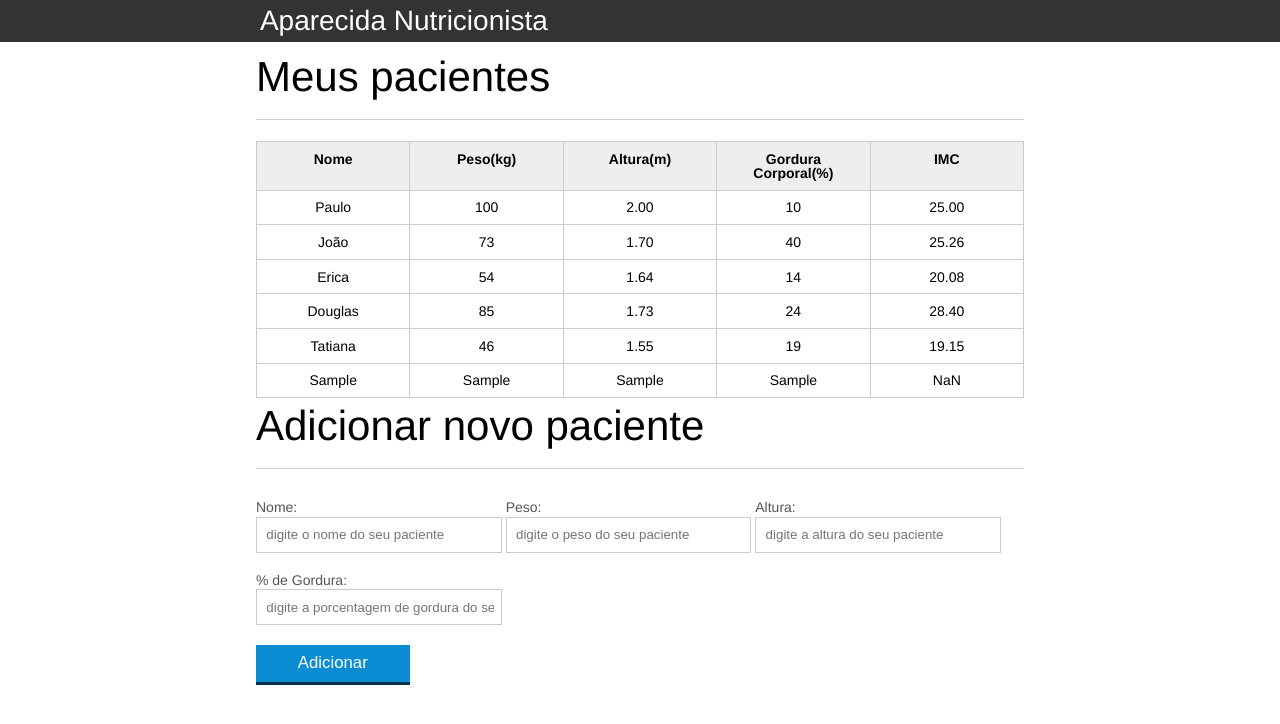
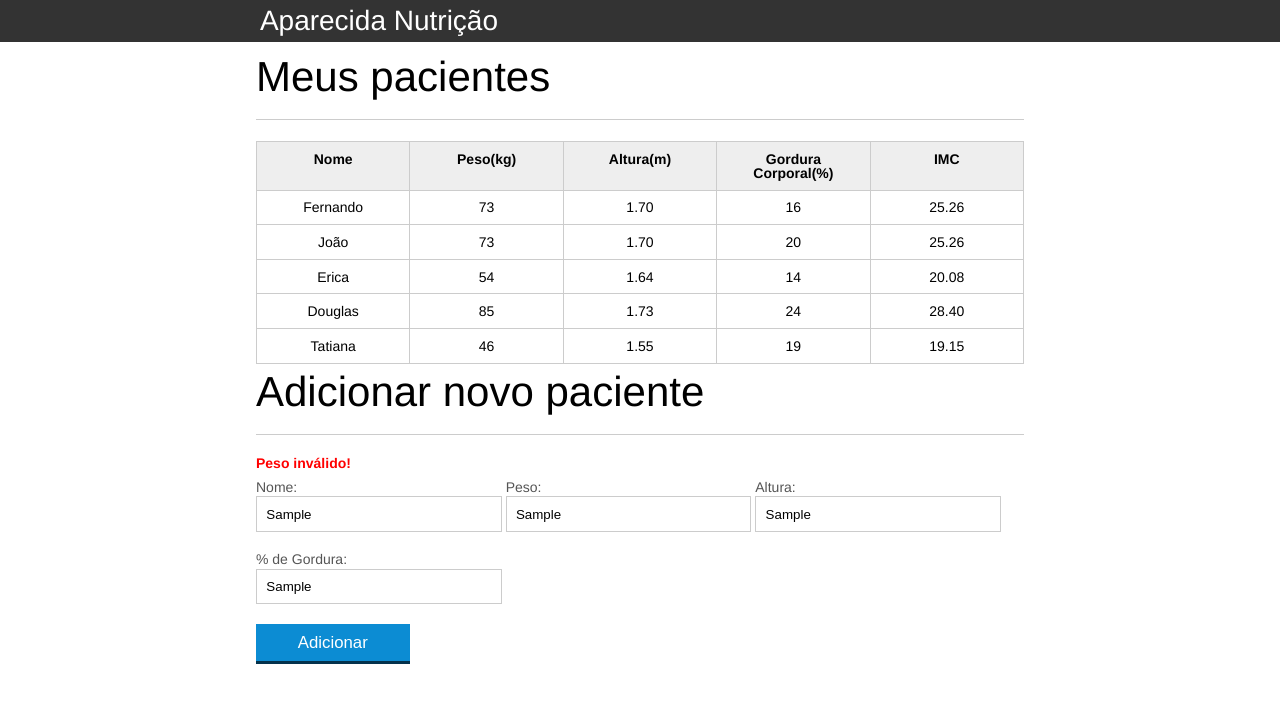
Before and after one commit to julianedeveloper/aparecida-nutrition, a plain HTML site: page index.html in a window 1280 px wide. Both pictures are taken after typing "Sample", "Sample", "Sample", "Sample" into the empty fields and a click on the button "Adicionar". Drawn offline with Linux system fonts and the light colour scheme.

Commit message:
including functions on code

```diff
--- a/css/index.css
+++ b/css/index.css
@@ -136,3 +136,8 @@ button[disabled=disabled], button:disabled {
 .paciente-invalido {
 	background-color: lightcoral;
 }
+
+#mensagem-erro{
+	color: red;
+	font-weight: bold;
+}
--- a/index.html
+++ b/index.html
@@ -30,10 +30,10 @@
 					</thead>
 					<tbody id="tabela-pacientes">
 						<tr class="paciente" id="primeiro-paciente">
-							<td class="info-nome">Paulo</td>
-							<td class="info-peso">100</td>
-							<td class="info-altura">2.00</td>
-							<td class="info-gordura">10</td>
+							<td class="info-nome">Fernando</td>
+							<td class="info-peso">73</td>
+							<td class="info-altura">1.70</td>
+							<td class="info-gordura">16</td>
 							<td class="info-imc">0</td>
 						</tr>
 
@@ -41,7 +41,7 @@
 							<td class="info-nome">João</td>
 							<td class="info-peso">73</td>
 							<td class="info-altura">1.70</td>
-							<td class="info-gordura">40</td>
+							<td class="info-gordura">20</td>
 							<td class="info-imc">0</td>
 						</tr>
 
@@ -75,6 +75,7 @@
 
 		<section class="container">
 			<h2 id="titulo-form">Adicionar novo paciente</h2>
+			<span id="mensagem-erro"></span>
 			<form id="form-adiciona">
 				<div class="grupo">
 					<label for="nome">Nome:</label>
--- a/js/calcula-imc.js
+++ b/js/calcula-imc.js
@@ -1,45 +1,40 @@
-var titulo = document.querySelector('.titulo'); // pego o campo no html
-titulo.textContent = 'Aparecida Nutricionista'; // aqui mudo o campo que peguei no html
-
+var titulo = document.querySelector('.titulo').textContent = 'Aparecida Nutrição'; // pego o campo no html
 var pacientes = document.querySelectorAll('.paciente'); //aqui defino que quero o campo #primeiro-paciente
-console.log(pacientes);
 
 for (var i = 0; i < pacientes.length; i++) {
 
     var paciente = pacientes[i];
-    console.log(paciente);
-
     var tdPeso = paciente.querySelector('.info-peso'); // aqui eu digo que quero do campo paciente o campo info-peso
     var peso = tdPeso.textContent; // aqui eu peço o conteúdo do campo tdPeso
-console.log(peso);
-
     var tdAltura = paciente.querySelector('.info-altura'); // aqui eu peço do campo paciente o campo info-altura
     var altura =  tdAltura.textContent; // aqui eu exibo o conteúdo do tdAltura
     console.log(altura);
+    var pesoValido = validaPeso(peso);
+    console.log(pesoValido);
+    var alturaValida = validaAltura(altura);
+    console.log(alturaValida);
+    var tdImc = paciente.querySelector('.info-imc'); // aqui eu defino que quero que ele pegue o campo info-imc
+    console.log(tdImc);
 
-var pesoValido = true;
-var alturaValida = true;
+    if (!validaPeso) {
 
-var tdImc = paciente.querySelector('.info-imc'); // aqui eu defino que quero que ele pegue o campo info-imc e atribua o valor após o cálculo
-
-if (peso <= 0 || peso >= 1000) {
-
-    console.log('Peso inválido!');
         pesoValido = false;
         tdImc.textContent = 'Peso inválido!'
         tdImc.style.fontWeight = "bolder";
+        paciente.classList.add("paciente-invalido");
 
-    paciente.classList.add("paciente-invalido");
+        console.log('Peso Inválido.')
 
     }
 
-if (altura <= 0 || altura >= 3.00) {
+    if (!validaAltura) {
 
-    console.log('Altura inválida!');
         alturaValida = false;
         tdImc.textContent = 'Altura inválida!'
+        tdImc.style.fontWeight = 'bolder';
+        paciente.classList.add("paciente-invalido");
 
-    paciente.classList.add("paciente-invalido");
+        console.log('Altura Inválida.');
 
     }
 
@@ -55,14 +50,37 @@ if (alturaValida === false && pesoValido === false) {
         tdImc.textContent = 'Dados inválidos!';
         tdImc.style.fontWeight = 'bold';
         tdImc.style.backgroundColor = 'lightcoral';
+
+    }
+
+    function validaPeso (peso) {
+
+        if(peso >= 0 && peso <= 400){
+            return true;
+        } else {
+            return false;
+        }
+        console.log(validaPeso);
+    }
+
+    function validaAltura (altura) {
+
+        if(altura >= 0 || altura <= 3.00){
+            return true;
+        } else {
+            return false;
+        }
+
     }
 
     function calculaImc(peso, altura){
+
         var imc = 0;
+        imc = peso / (altura * altura); // aqui eu sobreescrevi o valor anterior
 
-    imc = peso / (altura * altura);
+        return imc.toFixed(2); //exibe duas casa depois da vírgula
 
-    return imc.toFixed(2);
     }
 
+
 }
--- a/js/form.js
+++ b/js/form.js
@@ -1,22 +1,23 @@
-var botaoAdicionar = document.querySelector('#adicionar-paciente'); // aqui eu adiciono paciente.
-botaoAdicionar.addEventListener('click', function(event) { //essa função é anônima
-    //SEGURA UMA AÇÃO PADRÃO (COMO POR EXEMPLO, LIMPAR O FORMULÁRIO AO CLICAR NO BOTÃO ADICIONAR) PARA QUE EU ATRIBUA UMA NOVA.
+var botaoAdicionar = document.querySelector('#adicionar-paciente').addEventListener('click', function(event) {
+//IMPEDE AÇÃO PADRÃO (EXEMPLO: LIMPAR O FORMULÁRIO AO CLICAR EM ADICIONAR) PARA QUE EU ATRIBUA UMA NOVA.
     event.preventDefault();
-
-var form = document.querySelector("#form-adiciona"); //aqui eu mstro o quero do mundo html para executar essa função anônima.
-
-    //abaixo vou pegar cada input (campo do form, usando o que foi atribuido em name) do form e pedir pra exibir o valor deles com o '.value'.
-    //PEGAR DADOS DO FORM
+var form = document.querySelector("#form-adiciona"); //vem mundo html para executar essa função anônima.
+//PEGAR DADOS DO FORM
 var paciente = obtemPacienteDoFormulario(form);
 var pacienteTr = montaTr(paciente);
+var erro = validaPaciente(paciente);
 
- //COLOCANCO O TR (LINHA) DENTRO DA TABELA QUE JÁ HAVIA NO FORM
+    if(erro.length > 0){
+
+        var mensagemErro = document.querySelector('#mensagem-erro');
+        mensagemErro.textContent = erro;
+        return; //esse return evita o preenchimento da tabela com dados inválidos
+    }
+//COLOCANCO O TR (LINHA) DENTRO DA TABELA QUE JÁ HAVIA NO FORM
 var tabela = document.querySelector('#tabela-pacientes').appendChild(pacienteTr);
-
 form.reset();
-
 })
-
+//pego cada input (usando o que foi atribuido em name) do form e peço pra exibir o valor deles com o '.value'.
 function obtemPacienteDoFormulario(form){
     var paciente = {
         nome:form.nome.value,  // captura nome do form
@@ -27,12 +28,11 @@ function obtemPacienteDoFormulario(form){
     }
     return paciente;
 }
-
 // CRIAR TR (LINHA)
 function montaTr(paciente){
     var pacienteTr = document.createElement('tr'); // CREATE ELEMENT cria qualquer tag html que eu quiser
     pacienteTr.classList.add('paciente');
-    //COLOCANCO TD'S DENTRO DA TR
+    //COLOCANCO TD'S DENTRO DA TR E JÁ ATRIBUO CLASSE ATRAVÉS DA FUNCTION montarTd
     pacienteTr.appendChild(montarTd(paciente.nome, 'info-nome'));
     pacienteTr.appendChild(montarTd(paciente.peso, 'info-peso'));
     pacienteTr.appendChild(montarTd(paciente.altura, 'info-altura'));
@@ -49,3 +49,11 @@ function montarTd (dado, classe){
 
     return td;
 }
+
+function validaPaciente(paciente) { // esse parâmetro 'paciente' está vindo da function obtemPacienteDoFormulario acima.
+    if(validaPeso(paciente.peso)){
+        return true;
+    } else {
+        return ('Peso inválido!');
+    }
+}
```
Lines whose indentation alone changed are shown as unchanged.
